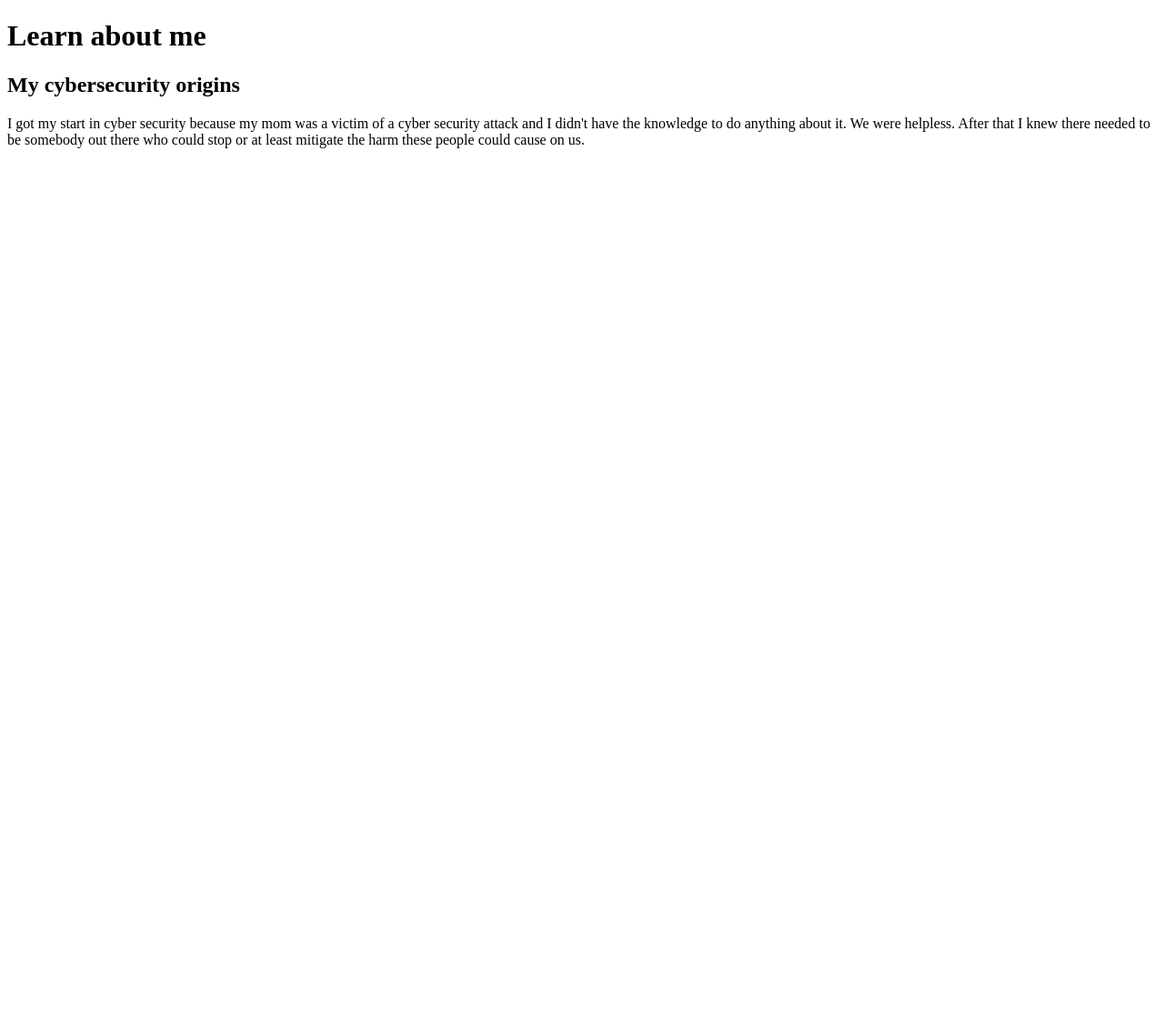
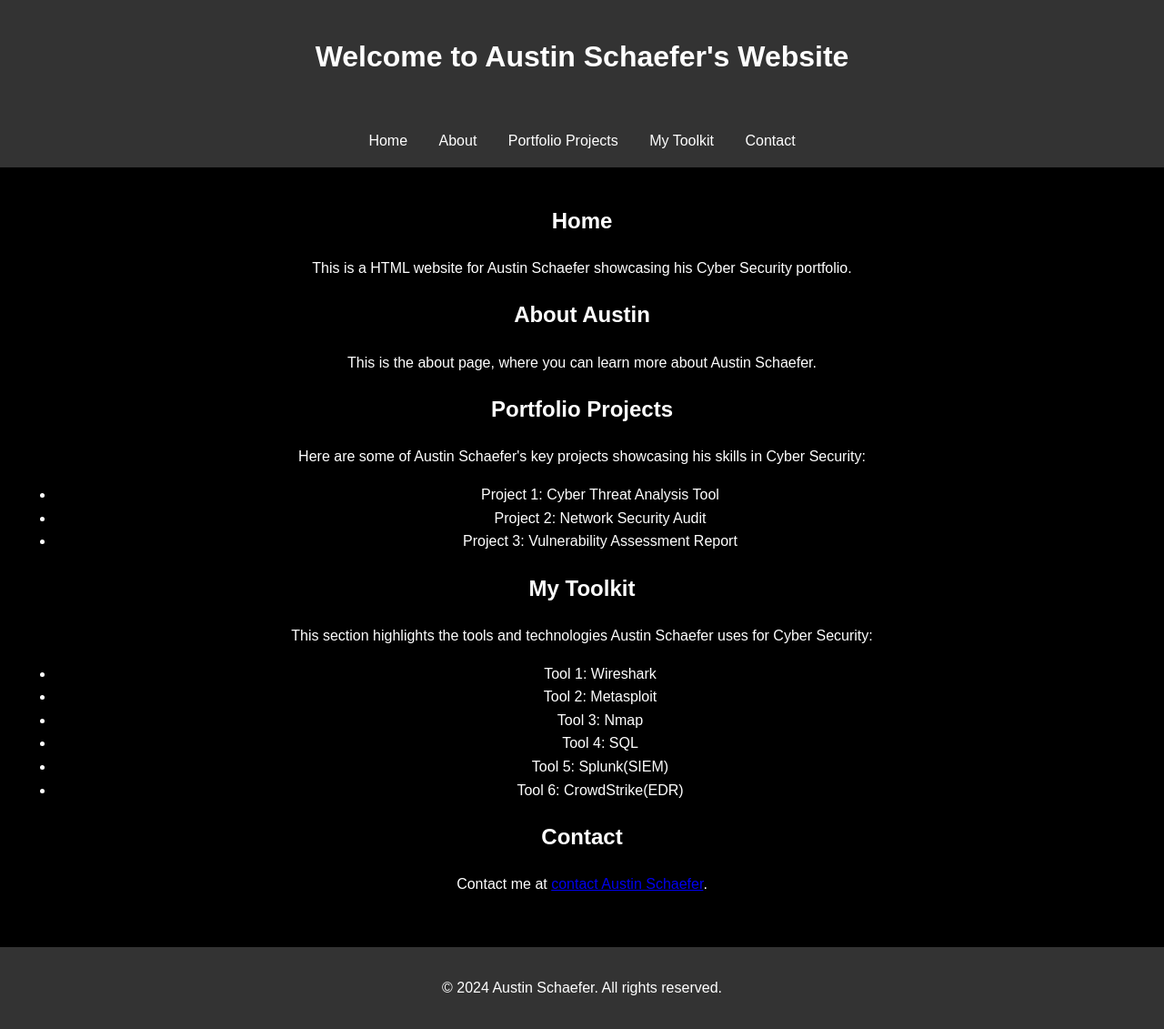
Before and after one commit to 20austin99/About-Me-Webpage, a plain HTML site: page Cybersecurity origins.html in a window 1280 px wide. Shown: the whole page at 91% size. Before the commit the page ends 800 px from the top, so only its background shows below. Drawn offline with Linux system fonts and the light colour scheme.

Commit message:
Update Cybersecurity origins.html

```diff
--- a/Cybersecurity origins.html
+++ b/Cybersecurity origins.html
@@ -3,11 +3,91 @@
 <head>
     <meta charset="UTF-8">
     <meta name="viewport" content="width=device-width, initial-scale=1.0">
-    <title>Learn About Me</title>
+    <title>Austin Schaefer's Website</title>
+    <style>
+        body {
+            font-family: Arial, sans-serif;
+            margin: 0;
+            padding: 0;
+            line-height: 1.6;
+            background-color: black; /* Change background to black */
+            color: white; /* Change text color to white */
+        }
+        header, nav, footer {
+            background-color: #333;
+            color: #fff;
+            text-align: center;
+            padding: 1rem;
+        }
+        nav a {
+            color: #fff;
+            margin: 0 15px;
+            text-decoration: none;
+        }
+        main {
+            padding: 20px;
+            text-align: center;
+        }
+        footer {
+            margin-top: 20px;
+        }
+    </style>
 </head>
 <body>
-    <h1>Learn about me</h1>
-    <h2>My cybersecurity origins</h2>
-    <p>I got my start in cyber security because my mom was a victim of a cyber security attack and I didn't have the knowledge to do anything about it. We were helpless. After that I knew there needed to be somebody out there who could stop or at least mitigate the harm these people could cause on us.</p>
+    <header>
+        <h1>Welcome to Austin Schaefer's Website</h1>
+    </header>
+
+    <nav>
+        <a href="#home">Home</a>
+        <a href="#about">About</a>
+        <a href="#portfolio">Portfolio Projects</a>
+        <a href="#toolkit">My Toolkit</a> <!-- New section link -->
+        <a href="#contact">Contact</a>
+    </nav>
+
+    <main>
+        <section id="home">
+            <h2>Home</h2>
+            <p>This is a HTML website for Austin Schaefer showcasing his Cyber Security portfolio.</p>
+        </section>
+
+        <section id="about">
+            <h2>About Austin</h2>
+            <p>This is the about page, where you can learn more about Austin Schaefer.</p>
+        </section>
+
+        <section id="portfolio">
+            <h2>Portfolio Projects</h2>
+            <p>Here are some of Austin Schaefer's key projects showcasing his skills in Cyber Security:</p>
+            <ul>
+                <li>Project 1: Cyber Threat Analysis Tool</li>
+                <li>Project 2: Network Security Audit</li>
+                <li>Project 3: Vulnerability Assessment Report</li>
+            </ul>
+        </section>
+
+        <section id="toolkit"> <!-- New section -->
+            <h2>My Toolkit</h2>
+            <p>This section highlights the tools and technologies Austin Schaefer uses for Cyber Security:</p>
+            <ul>
+                <li>Tool 1: Wireshark</li>
+                <li>Tool 2: Metasploit</li>
+                <li>Tool 3: Nmap</li>
+                <li>Tool 4: SQL</li>
+                <li>Tool 5: Splunk(SIEM)</li>
+                <li>Tool 6: CrowdStrike(EDR)</li>
+            </ul>
+        </section>
+
+        <section id="contact">
+            <h2>Contact</h2>
+            <p>Contact me at <a href="mailto:20austin99@gmail.com">contact Austin Schaefer</a>.</p>
+        </section>
+    </main>
+
+    <footer>
+        <p>&copy; 2024 Austin Schaefer. All rights reserved.</p>
+    </footer>
 </body>
 </html>
```
